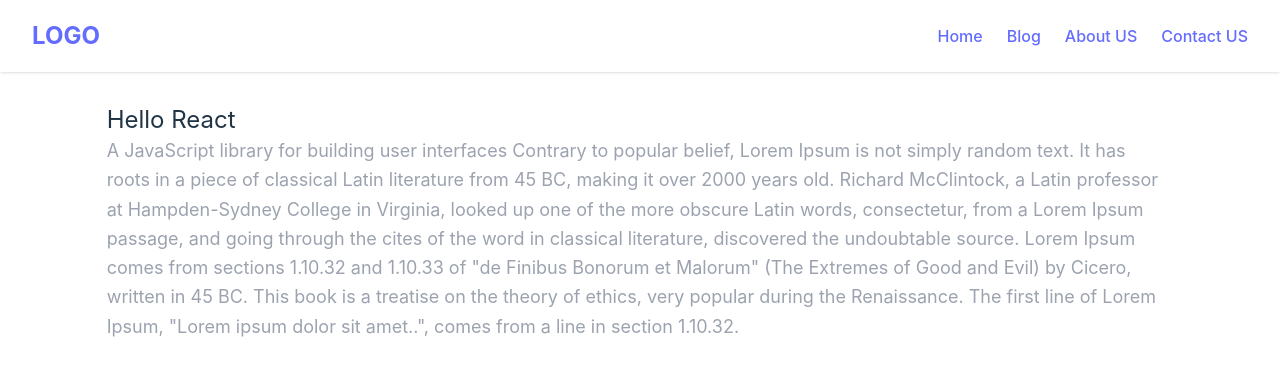
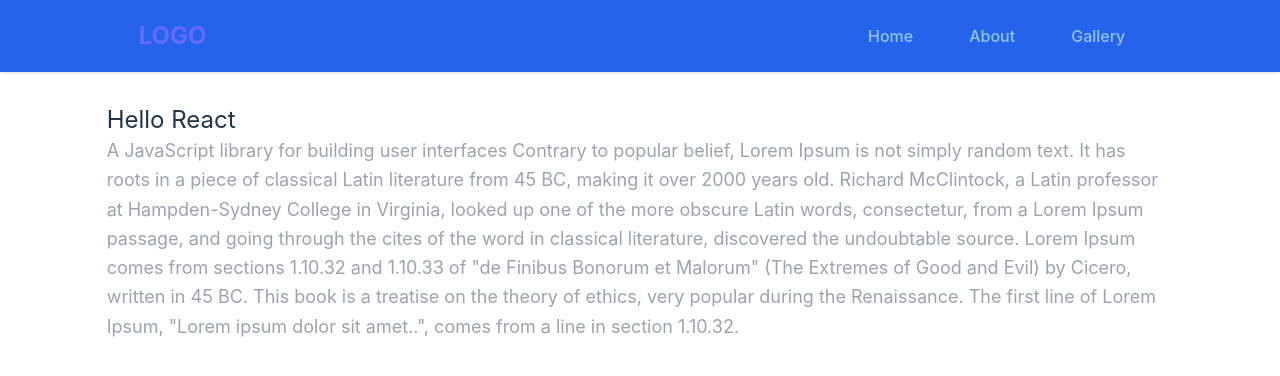
Before and after one commit to Imammlydi/test-vite, a React (Vite) app: page / in a window 1280 px wide. Shown: the top 376 px of the page. Built offline with nearby package versions, Linux system fonts and the light colour scheme.

Commit message:
add Link of navbar

```diff
--- a/src/components/Navbar.jsx
+++ b/src/components/Navbar.jsx
@@ -23,11 +23,12 @@ export default function Navbar() {
         // </div>
 
 
-<nav className="w-full bg-white shadow w-screen">
+<nav className="w-full bg-blue-600 shadow w-screen">
+<Case>
             <div className="justify-between px-4 mx-auto lg:max-w-7xl md:items-center md:flex md:px-8">
                 <div>
                     <div className="flex items-center justify-between py-3 md:py-5 md:block">
-                        <a href="javascript:void(0)">
+                        <a href="/">
                             <h2 className="text-2xl font-bold">LOGO</h2>
                         </a>
                         <div className="md:hidden">
@@ -76,21 +77,20 @@ export default function Navbar() {
                     >
                         <ul className="items-center justify-center space-y-8 md:flex md:space-x-6 md:space-y-0">
                             <li className="text-gray-600 hover:text-blue-600">
-                                <a href="javascript:void(0)">Home</a>
+                                <NavLink href="/">Home</NavLink>
                             </li>
                             <li className="text-gray-600 hover:text-blue-600">
-                                <a href="javascript:void(0)">Blog</a>
+                                 <NavLink href="/about">About</NavLink>
                             </li>
                             <li className="text-gray-600 hover:text-blue-600">
-                                <a href="javascript:void(0)">About US</a>
+                                <NavLink href="/gallery">Gallery</NavLink>
                             </li>
-                            <li className="text-gray-600 hover:text-blue-600">
-                                <a href="javascript:void(0)">Contact US</a>
-                            </li>
+
                         </ul>
                     </div>
                 </div>
             </div>
+            </Case>
         </nav>
     );
 }
```
